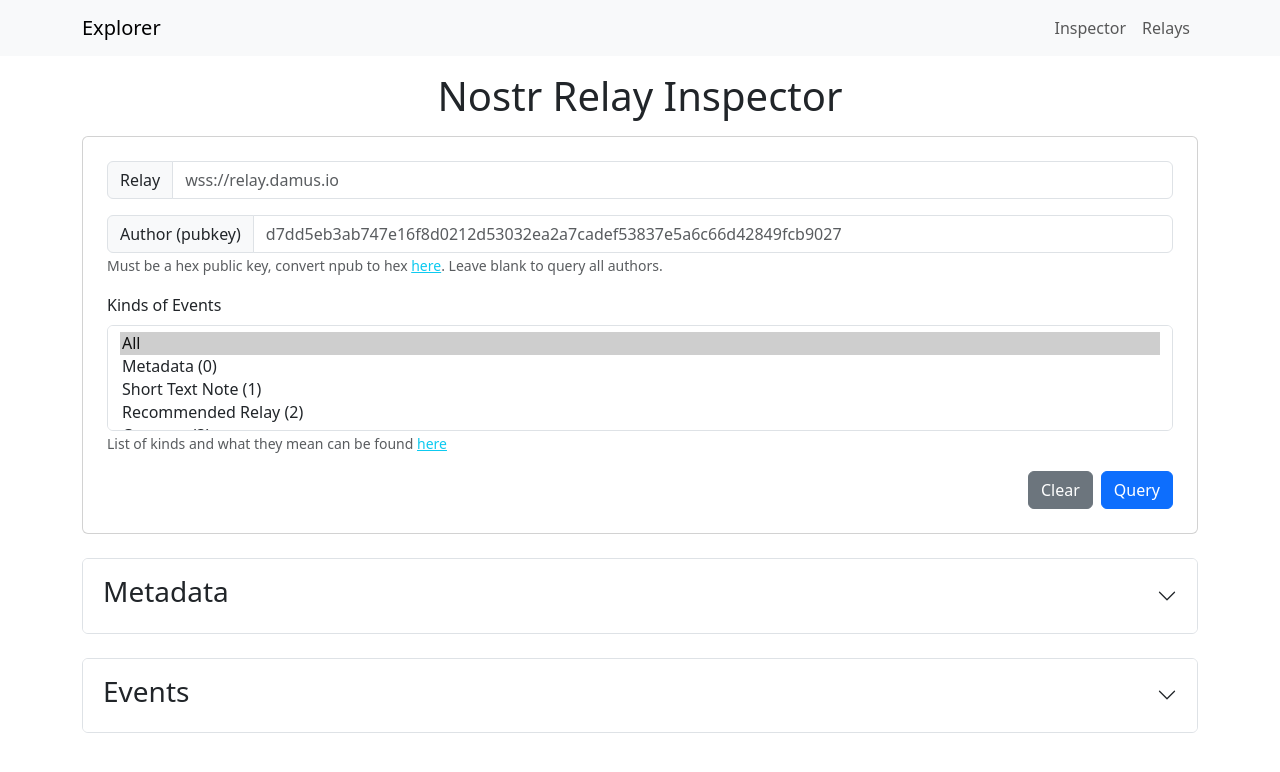
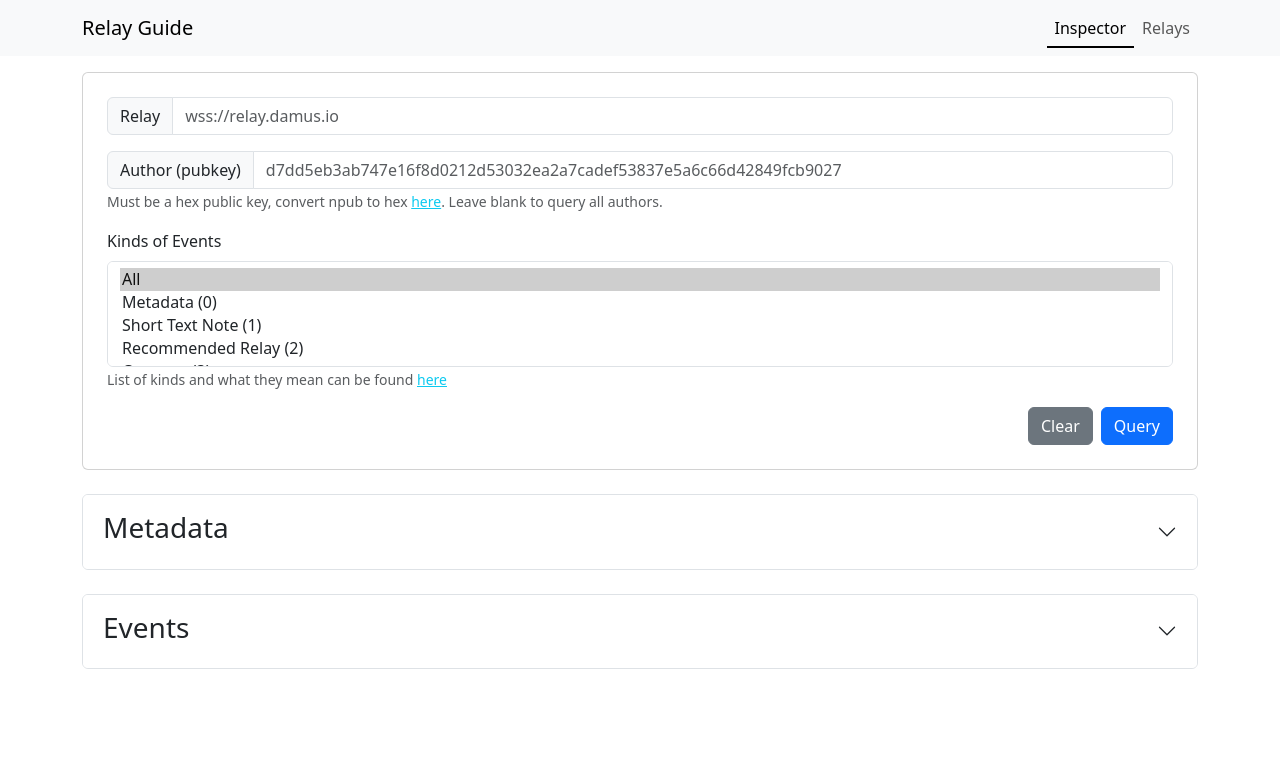
Before and after one commit to gregorygmwhite/nostr-relay-explorer, a React (Create React App) app in the folder frontend/: page /inspector in a window 1280 px wide. Shown: the top 772 px of the page. Built offline with nearby package versions, Linux system fonts and the light colour scheme.

Commit message:
retag the app document

```diff
--- a/frontend/public/index.html
+++ b/frontend/public/index.html
@@ -6,9 +6,9 @@
     <meta name="viewport" content="width=device-width, initial-scale=1" />
     <meta
       name="description"
-      content="Nostr relay explorer"
+      content="A guide to Nostr relays"
     />
-    <title>Nostr Explorer</title>
+    <title>Relay Guide</title>
   </head>
   <body>
     <noscript>You need to enable JavaScript to run this app.</noscript>
--- a/frontend/src/App.tsx
+++ b/frontend/src/App.tsx
@@ -1,6 +1,6 @@
 import React from 'react';
 import { BrowserRouter as Router, Route, Routes } from 'react-router-dom';
-import Navbar from './components/nav';
+import Navbar from './components/nav/nav';
 import InspectorPage from './pages/inspector';
 import RelayListPage from './pages/relays/relays';
 import RelayCreatePage from './pages/relays/create';
--- a/frontend/src/components/nav.tsx
+++ /dev/null
@@ -1,22 +0,0 @@
-import React from 'react';
-import { Navbar, Container, Nav } from 'react-bootstrap';
-import pages from '../config/pages';
-
-const NavBarComponent: React.FC = () => {
-    return (
-        <Navbar bg="light" expand="lg">
-            <Container>
-                <Navbar.Brand href={pages.getHome()}>Explorer</Navbar.Brand>
-                <Navbar.Toggle aria-controls="basic-navbar-nav" />
-                <Navbar.Collapse id="basic-navbar-nav">
-                    <Nav className="ms-auto">
-                        <Nav.Link href={pages.getInspector()}>Inspector</Nav.Link>
-                        <Nav.Link href={pages.getRelaysList()}>Relays</Nav.Link>
-                    </Nav>
-                </Navbar.Collapse>
-            </Container>
-        </Navbar>
-    );
-}
-
-export default NavBarComponent;
--- /dev/null
+++ b/frontend/src/components/nav/nav.css
@@ -0,0 +1,4 @@
+.nav-link.active {
+    border-bottom: 2px solid black; /* adjust color as needed */
+    padding-bottom: 0.2rem; /* adjust as needed, this helps with spacing */
+}
--- /dev/null
+++ b/frontend/src/components/nav/nav.tsx
@@ -0,0 +1,30 @@
+import React from 'react';
+import { Navbar, Container, Nav } from 'react-bootstrap';
+import pages from '../../config/pages';
+import { useLocation } from 'react-router-dom';
+import "./nav.css"
+
+const NavBarComponent: React.FC = () => {
+    const location = useLocation();
+
+    return (
+        <Navbar bg="light" expand="lg">
+            <Container>
+                <Navbar.Brand href={pages.getHome()}>Relay Guide</Navbar.Brand>
+                <Navbar.Toggle aria-controls="basic-navbar-nav" />
+                <Navbar.Collapse id="basic-navbar-nav">
+                    <Nav className="ms-auto">
+                        <Nav.Link
+                            href={pages.getInspector()}
+                            className={location.pathname === pages.getInspector() ? 'active' : ''}>Inspector</Nav.Link>
+                        <Nav.Link
+                            href={pages.getRelaysList()}
+                            className={location.pathname === pages.getRelaysList() || location.pathname == pages.getHome() ? 'active' : ''}>Relays</Nav.Link>
+                    </Nav>
+                </Navbar.Collapse>
+            </Container>
+        </Navbar>
+    );
+}
+
+export default NavBarComponent;
--- a/frontend/src/components/relays/list.tsx
+++ b/frontend/src/components/relays/list.tsx
@@ -25,9 +25,18 @@
         <LoadingIndicator />
       ) : relays.length > 0 ? (
         <div>
-          <div className="h5">
-            {relays.length} results
-          </div>
+          <div className="d-flex justify-content-between align-items-center mb-3">
+            <div className="h5">
+              {relays.length} results
+            </div>
+          <Link
+            to={pages.getRelaysCreate()}
+            className="btn btn-primary"
+            >
+              Suggest Relay
+          </Link>
+        </div>
+
           {relays && (
             <Table hover responsive>
               <thead>
--- a/frontend/src/pages/inspector.tsx
+++ b/frontend/src/pages/inspector.tsx
@@ -155,8 +155,6 @@
 
   return (
     <Container className="mt-3">
-      <h1 className="text-center mb-3">Nostr Relay Inspector</h1>
-
       <Card className="mb-4 p-4">
         <Form onSubmit={handleSubmit}>
           <InputGroup className="mb-3">
--- a/frontend/src/pages/relays/relays.tsx
+++ b/frontend/src/pages/relays/relays.tsx
@@ -47,15 +47,6 @@
 
   return (
     <div className="container mt-2">
-      <div className="d-flex justify-content-between align-items-center">
-        <h1 className="mt-2">Relays</h1>
-        <Link
-          to={pages.getRelaysCreate()}
-          className="btn btn-primary"
-          >
-            Create Relay
-        </Link>
-      </div>
       <Card className="mt-2 p-4">
           <form onSubmit={handleFormSubmit} style={{ maxWidth: "40rem"}}>
               <Form.Group className="mb-3">
```
